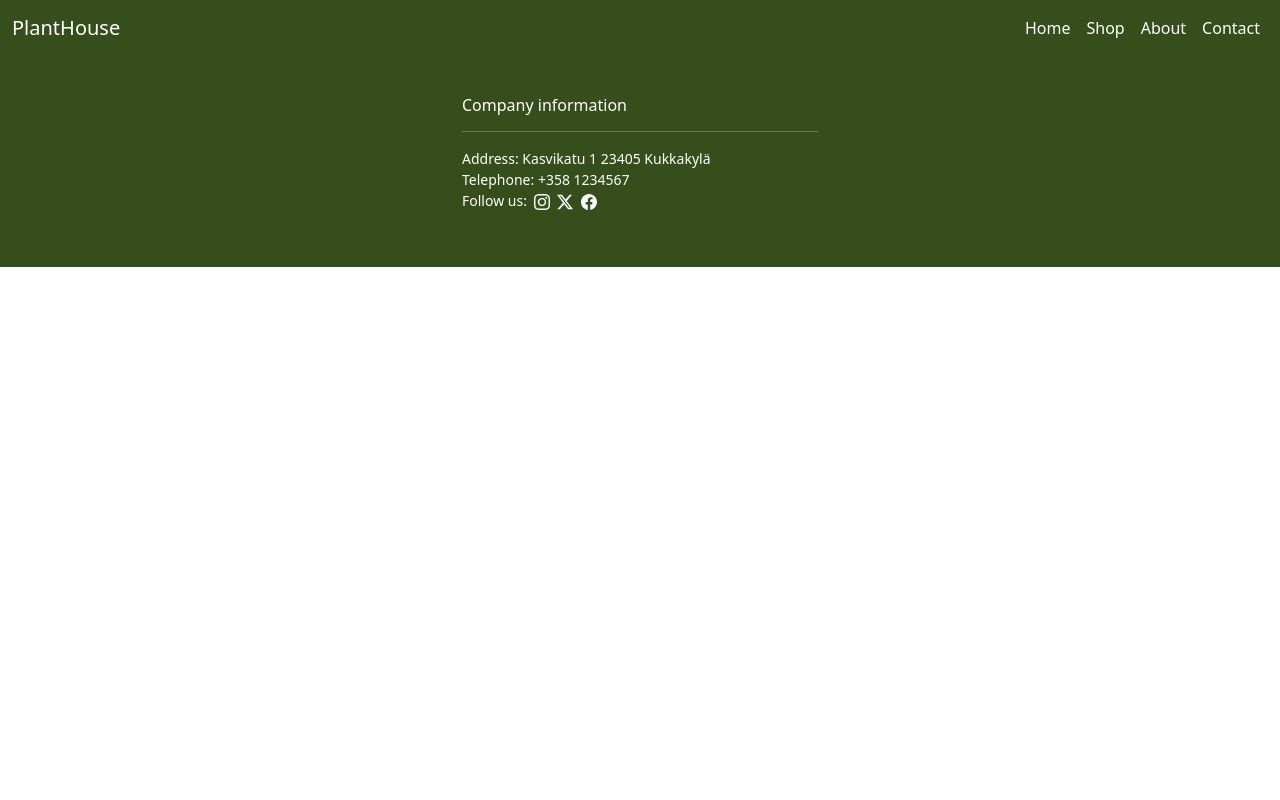
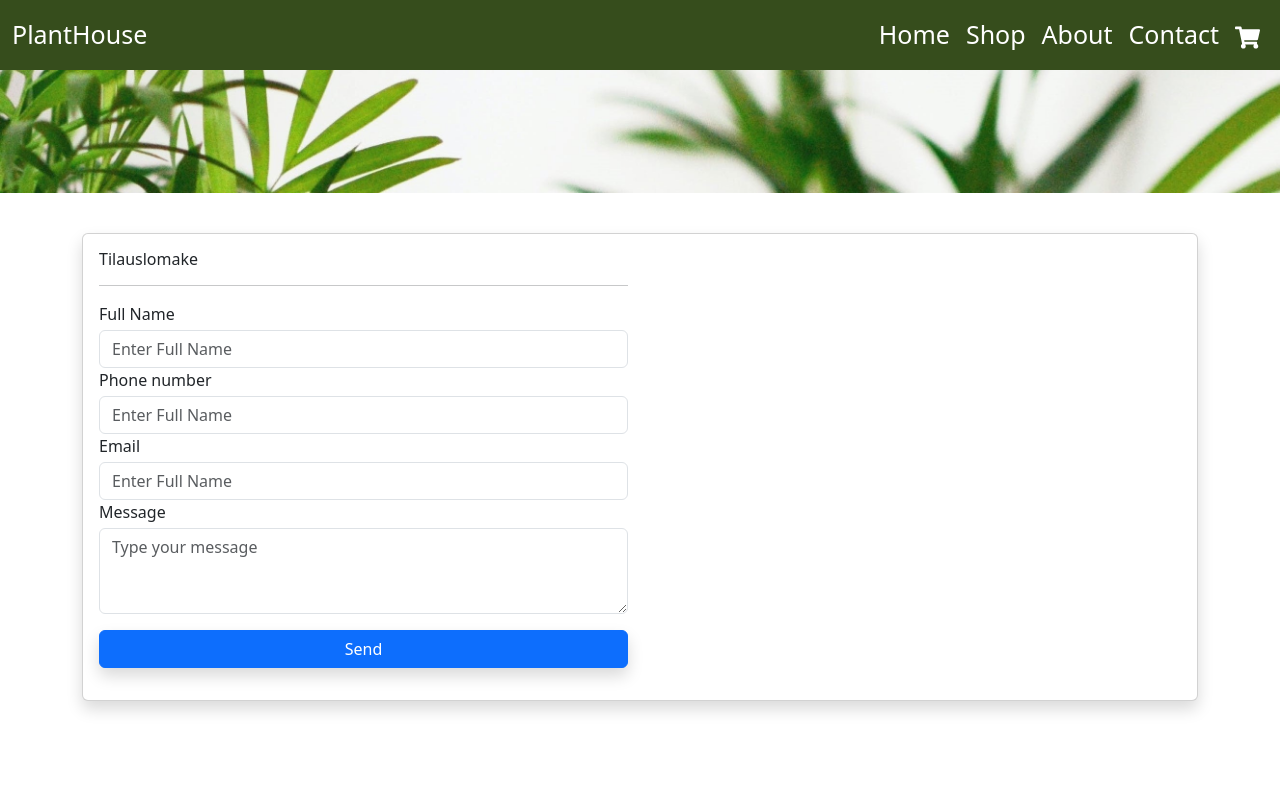
Before and after one commit to Ryhma20-Verkkopalveluprojekti/verkkokauppa, a React (Create React App) app in the folder client/client/: page /cart in a window 1280 px wide. Shown: the top 800 px of the page. Built offline with nearby package versions, Linux system fonts and the light colour scheme.

Commit message:
tilaussivu pohja ja navbarin päivitys

```diff
--- a/client/client/package.json
+++ b/client/client/package.json
@@ -11,6 +11,7 @@
     "bootstrap-icons": "^1.11.2",
     "react": "^18.2.0",
     "react-dom": "^18.2.0",
+    "react-icons": "^4.12.0",
     "react-router-dom": "^6.20.0",
     "react-scripts": "5.0.1",
     "web-vitals": "^2.1.4"
--- a/client/client/src/App.js
+++ b/client/client/src/App.js
@@ -4,6 +4,7 @@ import Home from './components/pages/Home';
 import Navbar from './components/inc/Navbar';
 import About from './components/pages/About';
 import Contact from './components/pages/Contact';
+import Cart from './components/pages/Cart';
 import Shop from './components/pages/Shop';
 import {BrowserRouter as Router, Routes, Route} from 'react-router-dom';
 import Footer from './components/inc/Footer';
@@ -19,6 +20,7 @@ function App() {
     <Route path="/about" element={<About />} />
     <Route path="/contact" element={<Contact />} />
     <Route path="/shop" element={<Shop />} />
+    <Route path="/cart" element={<Cart />} />
     </Routes>
     <Footer />
 
--- a/client/client/src/components/inc/Navbar.js
+++ b/client/client/src/components/inc/Navbar.js
@@ -1,5 +1,6 @@
 import React from 'react';
 import {Link} from 'react-router-dom';
+import { FaShoppingCart } from "react-icons/fa";
 
 
 function Navbar(){
@@ -7,7 +8,7 @@ function Navbar(){
       <nav className="navbar navbar-expand-lg navbar-light" style={{ backgroundColor: "#364d1c"}}>
             <div class="container-fluid">
 
-        <Link to="/" class="navbar-brand" style={{color: '#ffffff'}}>PlantHouse</Link>
+        <Link to="/" class="navbar-brand" style={{color: '#ffffff', fontSize: '25px'}}>PlantHouse</Link>
 
         <button class="navbar-toggler" type="button" data-bs-toggle="collapse" data-bs-target="#navbarSupportedContent" aria-controls="navbarSupportedContent" aria-expanded="false" aria-label="Toggle navigation">
         <span class="navbar-toggler-icon"></span>
@@ -17,16 +18,19 @@ function Navbar(){
         <div class="collapse navbar-collapse" id="navbarSupportedContent">
         <ul class="navbar-nav ms-auto mb-2 mb-lg-0">
         <li class="nav-item">
-          <Link to="/" class="nav-link active" style={{color:'#ffffff'}}>Home</Link>
+          <Link to="/" class="nav-link active" style={{color: '#ffffff', fontSize: '25px' }}>Home</Link>
         </li>
         <li class="nav-item">
-          <Link to="/shop" class="nav-link active" style={{color: '#ffffff'}} >Shop</Link>
+          <Link to="/shop" class="nav-link active" style={{color: '#ffffff', fontSize: '25px' }}>Shop</Link>
         </li>
         <li class="nav-item">
-          <Link to="/about" class="nav-link active" style={{color: '#ffffff'}} >About</Link>
+          <Link to="/about" class="nav-link active" style={{color: '#ffffff', fontSize: '25px' }} >About</Link>
         </li>
         <li class="nav-item">
-          <Link to="/contact" class="nav-link active" style={{color: '#ffffff'}} >Contact</Link>
+          <Link to="/contact" class="nav-link active" style={{color: '#ffffff', fontSize: '25px' }}>Contact</Link>
+        </li>
+        <li class="nav-item">
+          <Link to="/cart" class="nav-link active" style={{color: '#ffffff',fontSize: '25px'}}><FaShoppingCart /></Link>
         </li>
 
       </ul>
--- /dev/null
+++ b/client/client/src/components/pages/Cart.js
@@ -0,0 +1,63 @@
+import React from 'react';
+import Banner from '../inc/Banner';
+
+
+function ShoppingCart(){
+    return(
+
+        <div>
+
+        {/* Määrittää sivun korkeuden, jotta footer pysyy sivun alalaidassa */}
+        <div className="page-content" style={{ minHeight: '100vh' }}>
+            {/* Banneri navbarin alla */}
+            <Banner />
+
+
+
+            <section className="section">
+            <div className="container">
+            <div className="card shadow">
+            <div className="card-body">
+                <div className="row">
+                    <div className="col-md-6">
+                        <h6>Tilauslomake</h6>
+                        <hr />
+                        <div className="form-group">
+                            <label className="mb-1">Full Name</label>
+                            <input type="text" className="form-control" placeholder="Enter Full Name" />
+                        </div>
+                        <div className="form-group">
+                            <label className="mb-1">Phone number</label>
+                            <input type="text" className="form-control" placeholder="Enter Full Name" />
+                        </div>
+                        <div className="form-group">
+                            <label className="mb-1">Email</label>
+                            <input type="text" className="form-control" placeholder="Enter Full Name" />
+                        </div>
+                        <div className="form-group">
+                            <label className="mb-1">Message</label>
+                            <textarea rows="3" className="form-control" placeholder="Type your message" ></textarea>
+                        </div>
+                        <div className="form-group py-3">
+                            <button type="button" className="btn btn-primary shadow w-100">Send</button>
+                        </div>
+                    </div>
+                    <div className="col-md-6">
+
+                        </div>
+
+                </div>
+                </div>
+            </div>
+            </div>
+
+
+            </section>
+
+        </div>
+        </div>
+    );
+
+}
+
+export default ShoppingCart;
--- a/client/client/src/components/pages/styles/Carousel.css
+++ b/client/client/src/components/pages/styles/Carousel.css
@@ -1,8 +1,6 @@
-#carouselExample{
-
+#carouselExample {
         margin-top: 50px;
         margin-bottom: 100px;
         margin-right: 100px;
         margin-left: 200px;
-
 }
```
Also changed, not shown: 1 other file (tests, documents, lock files or other folders).
